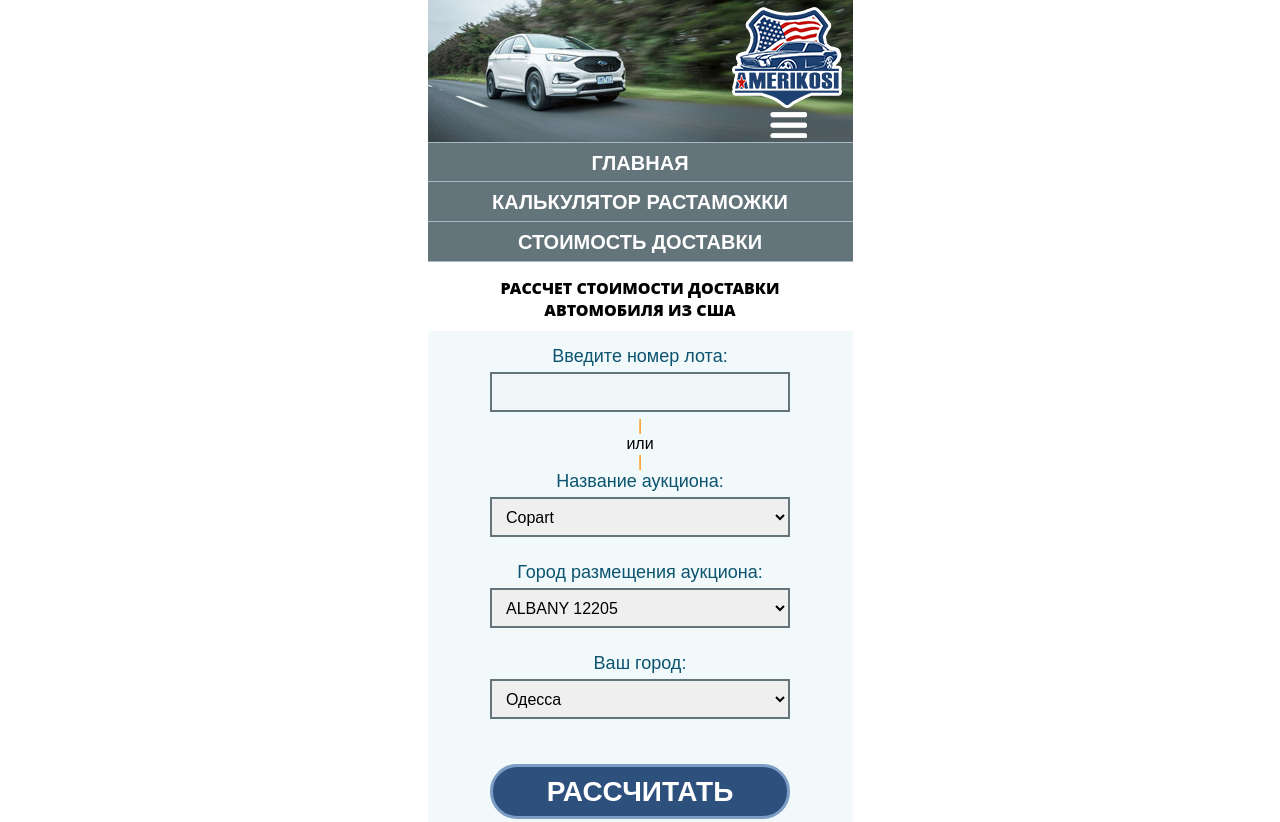
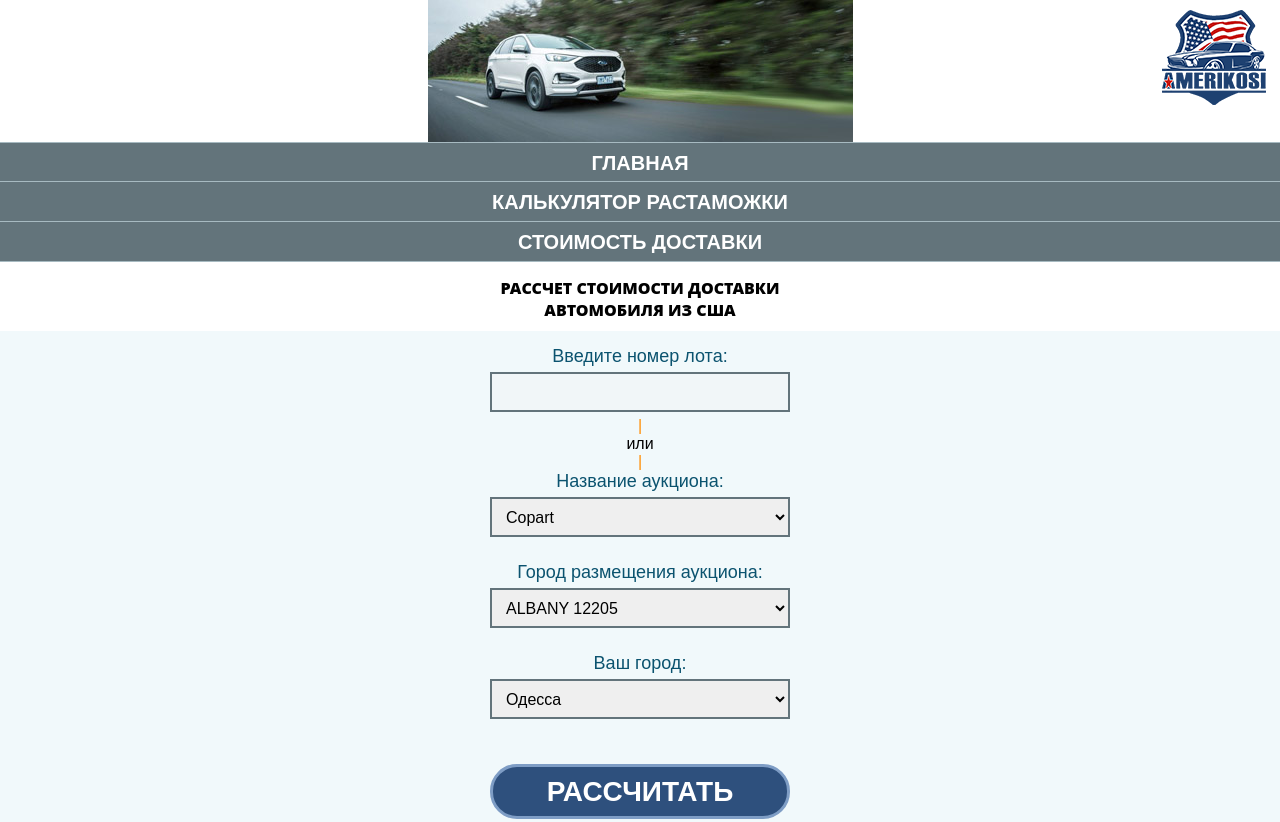
Before and after one commit to PoisonUA/amerikosi, a plain HTML site: page index.html in a window 1280 px wide. Shown: the top 822 px of the page. Drawn offline with Linux system fonts and the light colour scheme.

Commit message:
Update style.css

```diff
--- a/css/style.css
+++ b/css/style.css
@@ -11,7 +11,8 @@ h1 {
 }
 
 .wrapper {
-    width: 425px;
+    width: 100%;
+    /* width: 425px; */
     margin: 0 auto;
 }
 
```
